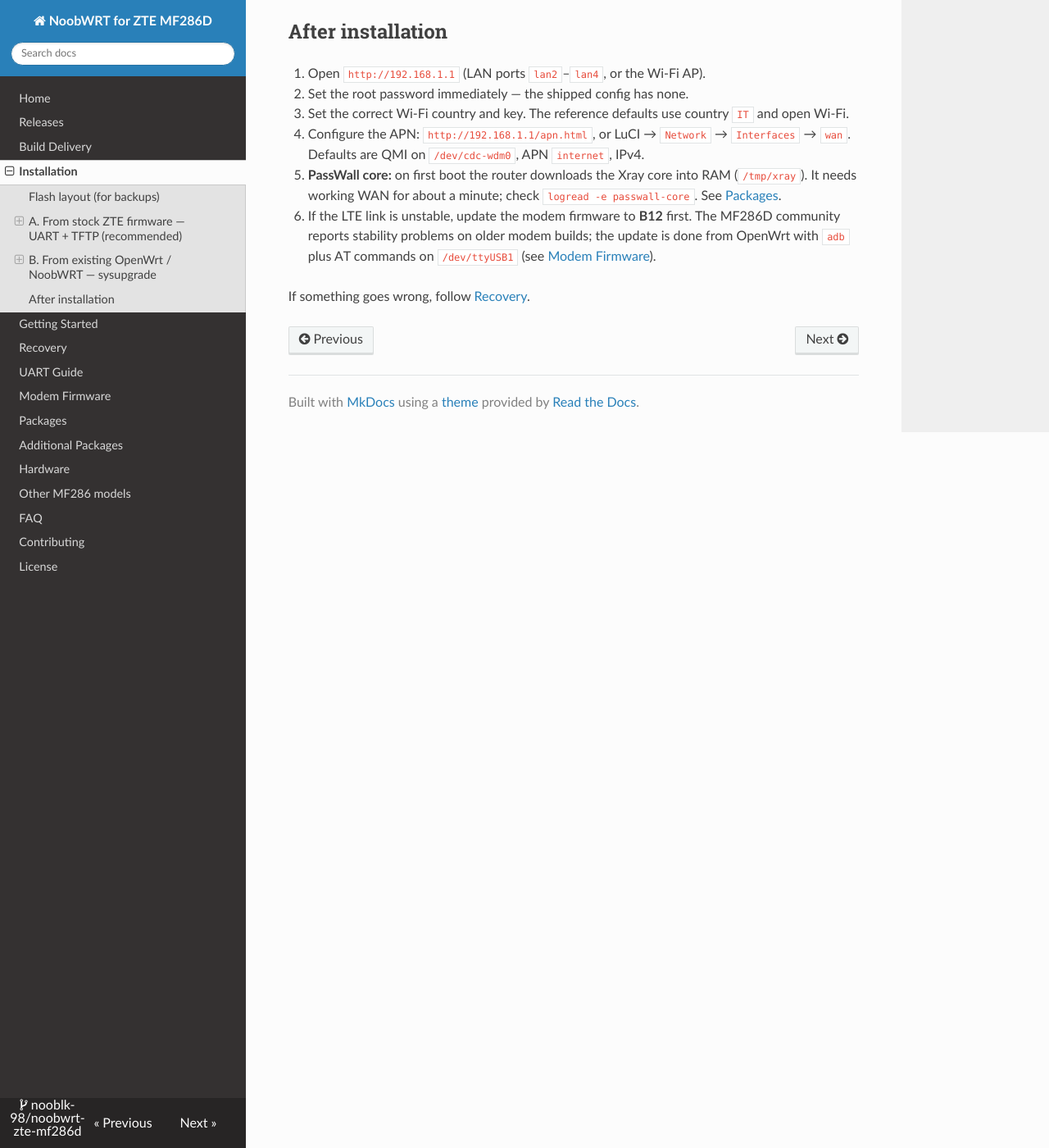
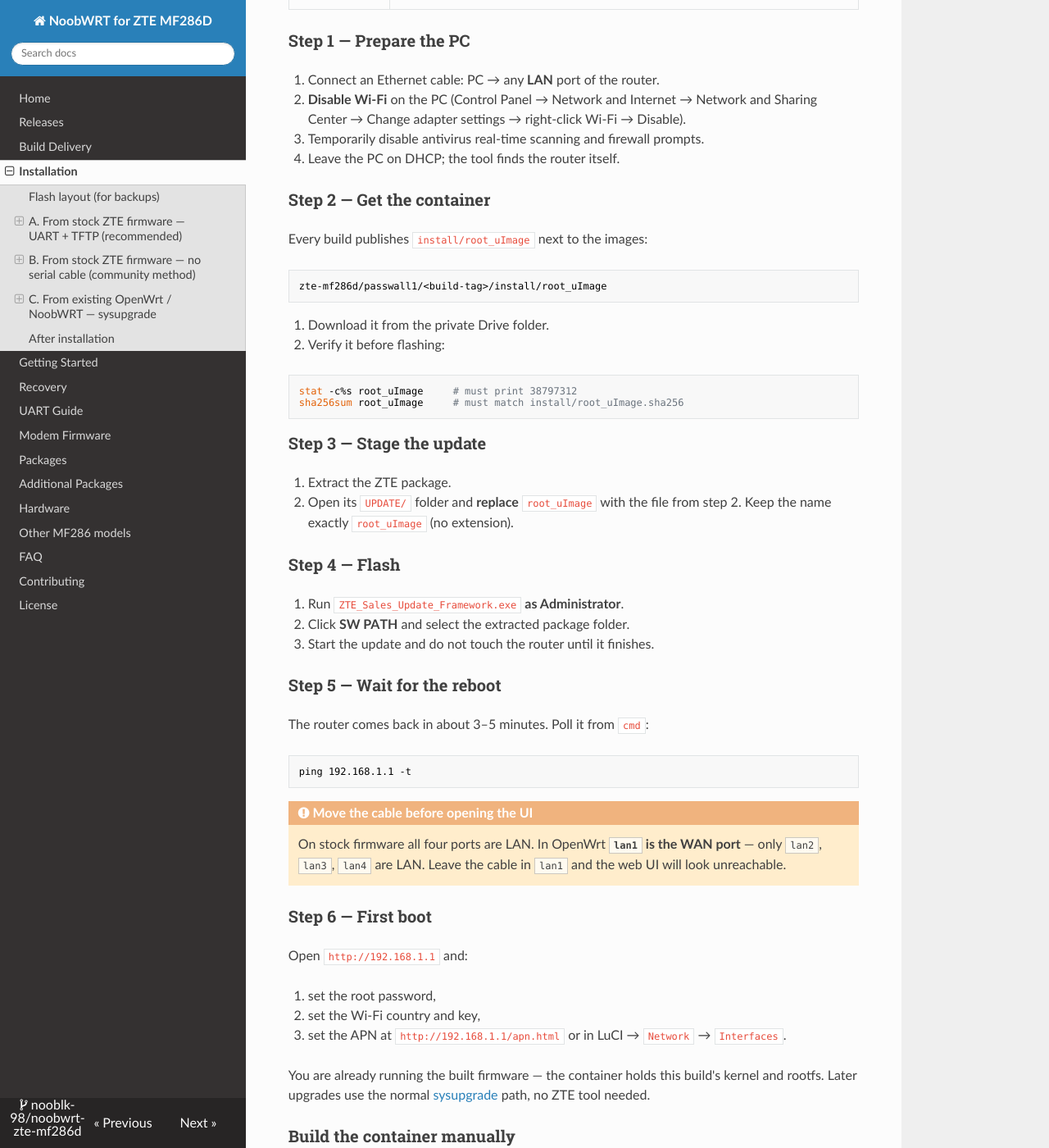
Before and after one commit to nooblk-98/noobwrt-zte-mf286d, an MkDocs documentation site: the page built from docs/installation.md, in a window 1280 px wide and 1400 px high, scrolled down 2824 px. Shown: the whole window at 82% size. Built offline with MkDocs 1.6.1, drawn with Linux system fonts in a browser that asks for light colours; nearby versions of some CDN libraries; some of the changed text lies outside the part shown.

Commit message:
docs: restore the community no-cable method with guided steps
Step-by-step: PC prep (LAN only, Wi-Fi off), container download + size/SHA-256 check,
UPDATE folder staging, ZTE tool, reboot polling, lan1-to-lan2 cable move, first boot.
Includes the manual ubinize recipe and a recovery note.

````diff
--- a/docs/installation.md
+++ b/docs/installation.md
@@ -101,7 +101,146 @@ An `ubi attach` error during the flash can be ignored while the process continue
 
 ---
 
-## B. From existing OpenWrt / NoobWRT — sysupgrade
+## B. From stock ZTE firmware — no serial cable (community method)
+
+Use this when you do not want to open the case or do not have a 3.3 V USB-serial
+adapter. ZTE's own updater flashes a `root_uImage` container; every build of this
+firmware ships one with its kernel and rootfs already wrapped inside.
+
+!!! warning "Read this first"
+    - Windows-only tool, built for **Nordic/Telia** units.
+    - The stock volumes are smaller than a 25.12 image (kernel 3.43 MiB vs 2.9 MiB,
+      rootfs 13.73 MiB vs 4 MiB). It works on the community images, but a kernel that
+      is too large for the bootloader can leave the unit unbootable.
+    - **No serial cable means no recovery.** Have the [UART guide](uart-guide.md) and a
+      3.3 V adapter ready before you start.
+
+### Before you start
+
+| Need | Detail |
+|---|---|
+| Windows PC | with an Ethernet port |
+| ZTE package | `zte mf286d Nordic to OPENWRT.7z.001 … .007` (~370 MB) from [makebit/mf286d-openwrt](https://github.com/makebit/mf286d-openwrt) `resources/` |
+| Container | `install/root_uImage` from the build you want |
+| Base firmware | **Nordic** — flash Nordic first if the unit runs TIM/H3G firmware |
+
+### Step 1 — Prepare the PC
+
+1. Connect an Ethernet cable: PC → any **LAN** port of the router.
+2. **Disable Wi-Fi** on the PC (Control Panel → Network and Internet → Network and
+   Sharing Center → Change adapter settings → right-click Wi-Fi → Disable).
+3. Temporarily disable antivirus real-time scanning and firewall prompts.
+4. Leave the PC on DHCP; the tool finds the router itself.
+
+### Step 2 — Get the container
+
+Every build publishes `install/root_uImage` next to the images:
+
+```text
+zte-mf286d/passwall1/<build-tag>/install/root_uImage
+```
+
+1. Download it from the private Drive folder.
+2. Verify it before flashing:
+
+```sh
+stat -c%s root_uImage     # must print 38797312
+sha256sum root_uImage     # must match install/root_uImage.sha256
+```
+
+### Step 3 — Stage the update
+
+1. Extract the ZTE package.
+2. Open its `UPDATE/` folder and **replace** `root_uImage` with the file from step 2.
+   Keep the name exactly `root_uImage` (no extension).
+
+### Step 4 — Flash
+
+1. Run `ZTE_Sales_Update_Framework.exe` **as Administrator**.
+2. Click **SW PATH** and select the extracted package folder.
+3. Start the update and do not touch the router until it finishes.
+
+### Step 5 — Wait for the reboot
+
+The router comes back in about 3–5 minutes. Poll it from `cmd`:
+
+```text
+ping 192.168.1.1 -t
+```
+
+!!! warning "Move the cable before opening the UI"
+    On stock firmware all four ports are LAN. In OpenWrt **`lan1` is the WAN port** —
+    only `lan2`, `lan3`, `lan4` are LAN. Leave the cable in `lan1` and the web UI will
+    look unreachable.
+
+### Step 6 — First boot
+
+Open `http://192.168.1.1` and:
+
+1. set the root password,
+2. set the Wi-Fi country and key,
+3. set the APN at `http://192.168.1.1/apn.html` or in LuCI → `Network` → `Interfaces`.
+
+You are already running the built firmware — the container holds this build's kernel
+and rootfs. Later upgrades use the normal [sysupgrade](#c-from-existing-openwrt-noobwrt-sysupgrade)
+path, no ZTE tool needed.
+
+### Build the container manually
+
+If you want to wrap a different sysupgrade image, any Linux box or WSL works:
+
+```sh
+sudo apt install mtd-utils
+wget https://raw.githubusercontent.com/ilblogdicristiangallo/ZTE-MF286D-root_uImage-Builder/main/UPDATE/root_uImage.zip
+unzip root_uImage.zip                  # -> root_uImage, 38,797,312 bytes
+stat -c%s root_uImage                  # must print 38797312
+
+tar xf openwrt-ipq40xx-generic-zte_mf286d-squashfs-sysupgrade.bin
+mv sysupgrade-zte_mf286d/kernel kernel-new.bin
+mv sysupgrade-zte_mf286d/root   rootfs-new.squashfs
+
+cat > ubinize.cfg <<'EOF'
+[kernel]
+mode=ubi
+image=kernel-new.bin
+vol_id=0
+vol_type=dynamic
+vol_name=kernel
+vol_alignment=1
+
+[rootfs]
+mode=ubi
+image=rootfs-new.squashfs
+vol_id=1
+vol_type=dynamic
+vol_name=rootfs
+vol_alignment=1
+
+[rootfs_data]
+mode=ubi
+vol_id=2
+vol_type=dynamic
+vol_name=rootfs_data
+vol_flags=autoresize
+vol_alignment=1
+vol_size=1MiB
+EOF
+
+ubinize -o ubi-new.img -p 131072 -m 2048 -O 2048 ubinize.cfg
+truncate -s 30408704 ubi-new.img        # 29 MiB UBI area
+cp root_uImage root_uImage.new
+dd if=ubi-new.img of=root_uImage.new bs=1M seek=8 conv=notrunc
+mv root_uImage.new root_uImage
+stat -c%s root_uImage                   # must print 38797312
+```
+
+### If it does not come back
+
+1. Power-cycle once and wait five minutes — the first boot writes the overlay.
+2. Still nothing: use [UART/TFTP recovery](recovery.md#uart-tftp-recovery). Do not
+   re-run the ZTE tool against the same unit.
+
+## C. From existing OpenWrt / NoobWRT — sysupgrade
 
 Use `openwrt-ipq40xx-generic-zte_mf286d-squashfs-sysupgrade.bin`.
 
````
Also changed, not shown: README.md (+2 -1 lines), docs/faq.md (+7 -2 lines).
